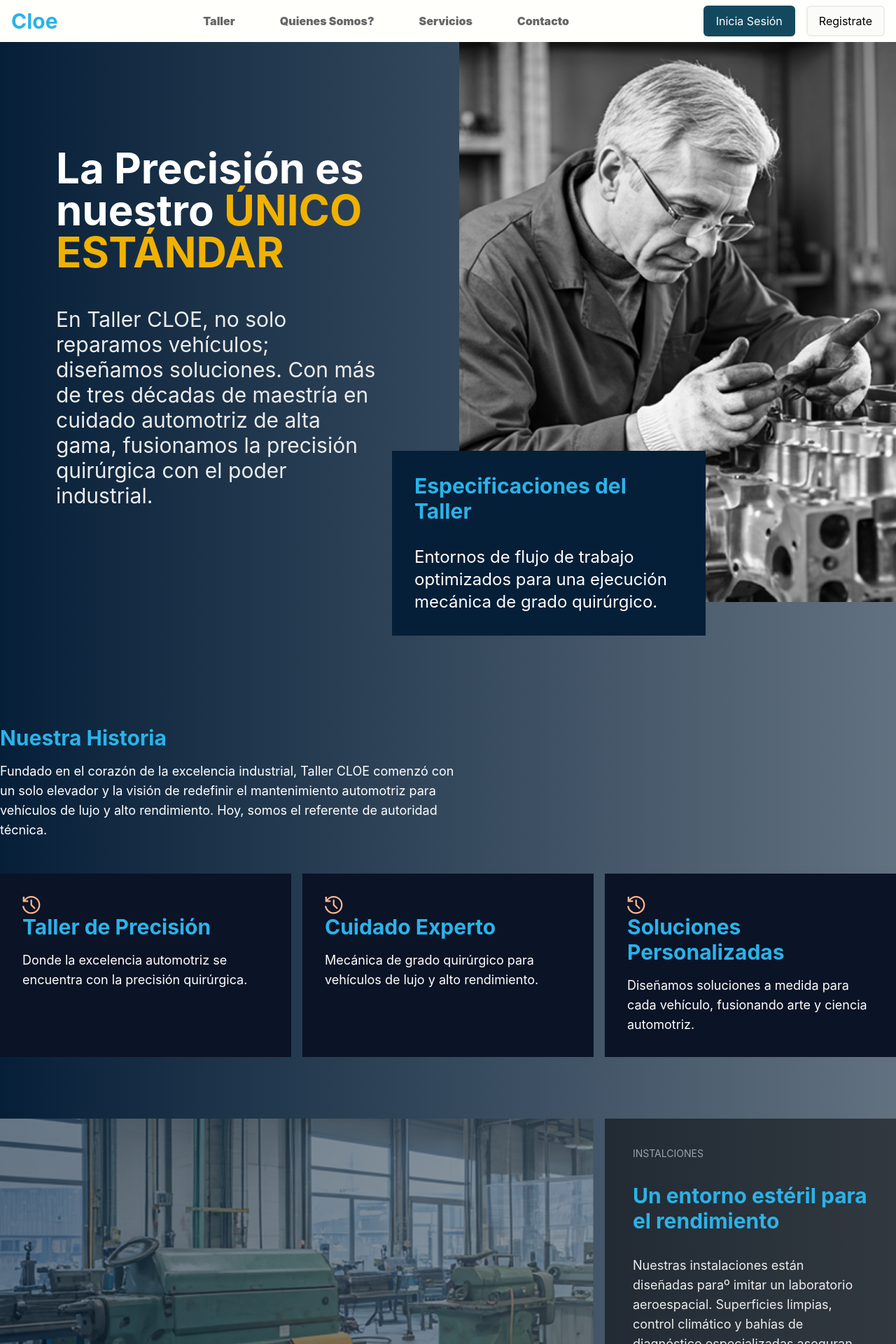
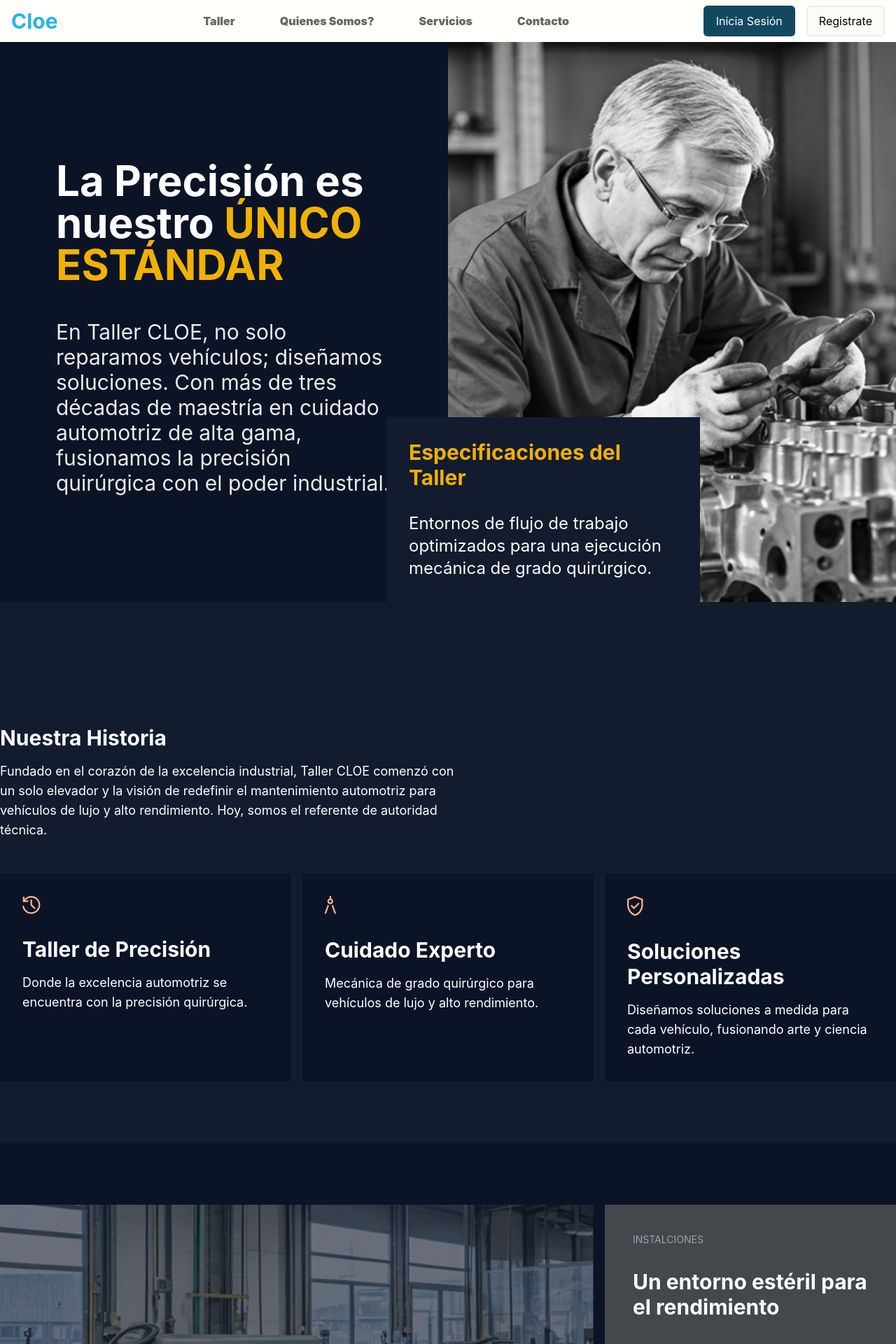
Before and after one commit to JuanDNJ/taller, a React (Vite) app: page /about in a window 1280 px wide. Shown: the top 1920 px of the page at 70% size. Built offline with nearby package versions, Linux system fonts and the light colour scheme; no server answers.

Commit message:
feat: agregar nuevos componentes SVG y refactorizar AboutPage y Title para incluir propiedades actualizadas

```diff
--- a/src/components/Title.tsx
+++ b/src/components/Title.tsx
@@ -13,7 +13,7 @@ const Title: FC<TitleProps> = ({ label, tag, size, color, className  }) => {
   const Tag = tag || 'h1'
   return (
     <Tag
-      className={`${TAGS_SIZE[Tag]} ${color || 'text-title'} ${size && TITLE_SIZE[size]} font-bold ${className }`}
+      className={`${TAGS_SIZE[Tag]} ${color} ${size && TITLE_SIZE[size]} font-bold ${className }`}
     >
       {label}
     </Tag>
--- /dev/null
+++ b/src/components/ui/icons/LegacySvg.tsx
@@ -0,0 +1,11 @@
+const LegacySvg = () => {
+  return (
+    <svg width="26" height="26" viewBox="0 0 26 26" fill="none" xmlns="http://www.w3.org/2000/svg">
+      <path
+        d="M12.6605 25.4999C9.41246 25.4999 6.5817 24.4307 4.16825 22.2922C1.7548 20.1538 0.365384 17.473 0 14.2499H2.2961C2.67495 16.8403 3.84081 18.9879 5.79369 20.6927C7.74658 22.3975 10.0355 23.2499 12.6605 23.2499C15.5855 23.2499 18.0668 22.2312 20.1043 20.1937C22.1418 18.1562 23.1605 15.6749 23.1605 12.7499C23.1605 9.82494 22.1418 7.3437 20.1043 5.3062C18.0668 3.2687 15.5855 2.24995 12.6605 2.24995C11.0221 2.24995 9.4865 2.61388 8.05381 3.34176C6.62112 4.06964 5.38747 5.07108 4.35285 6.34607H8.27591V8.59601H0.660631V0.980731H2.91058V4.53458C4.12788 3.09805 5.58556 1.98316 7.28363 1.18989C8.9817 0.396632 10.774 0 12.6605 0C14.4297 0 16.0874 0.334614 17.6336 1.00384C19.1797 1.67307 20.5278 2.58268 21.6778 3.73268C22.8278 4.88267 23.7374 6.23074 24.4066 7.77689C25.0759 9.32304 25.4105 10.9807 25.4105 12.7499C25.4105 14.5192 25.0759 16.1769 24.4066 17.723C23.7374 19.2691 22.8278 20.6172 21.6778 21.7672C20.5278 22.9172 19.1797 23.8268 17.6336 24.496C16.0874 25.1653 14.4297 25.4999 12.6605 25.4999ZM17.1634 18.7903L11.5788 13.2057V5.24995H13.8288V12.2942L18.7442 17.2096L17.1634 18.7903Z"
+        fill="#FFB690" />
+    </svg>
+  )
+}
+
+export default LegacySvg
--- /dev/null
+++ b/src/components/ui/icons/OkSvg.tsx
@@ -0,0 +1,11 @@
+const OkSvg = () => {
+    return (
+        <svg width="15" height="15" viewBox="0 0 15 15" fill="none" xmlns="http://www.w3.org/2000/svg">
+            <path
+                d="M6.06055 10.3153L11.1028 5.27305L10.3125 4.48268L6.06055 8.73461L3.92305 6.59711L3.13268 7.38747L6.06055 10.3153ZM7.12623 14.2499C6.14078 14.2499 5.2145 14.0629 4.3474 13.689C3.48029 13.315 2.72603 12.8074 2.08461 12.1663C1.44319 11.5251 0.935403 10.7712 0.561242 9.90448C0.187081 9.03776 0 8.11167 0 7.12623C0 6.14078 0.186998 5.2145 0.560993 4.3474C0.934988 3.48029 1.44255 2.72603 2.08369 2.08461C2.72482 1.44319 3.47875 0.935404 4.34547 0.561242C5.21219 0.187081 6.13827 0 7.12372 0C8.10917 0 9.03544 0.186998 9.90255 0.560993C10.7697 0.934988 11.5239 1.44255 12.1653 2.08369C12.8068 2.72482 13.3145 3.47875 13.6887 4.34547C14.0629 5.21219 14.2499 6.13827 14.2499 7.12372C14.2499 8.10917 14.0629 9.03544 13.689 9.90255C13.315 10.7696 12.8074 11.5239 12.1663 12.1653C11.5251 12.8068 10.7712 13.3145 9.90448 13.6887C9.03776 14.0629 8.11167 14.2499 7.12623 14.2499ZM7.12497 13.125C8.79997 13.125 10.2187 12.5437 11.3812 11.3812C12.5437 10.2187 13.125 8.79997 13.125 7.12497C13.125 5.44997 12.5437 4.03122 11.3812 2.86872C10.2187 1.70622 8.79997 1.12497 7.12497 1.12497C5.44997 1.12497 4.03122 1.70622 2.86872 2.86872C1.70622 4.03122 1.12497 5.44997 1.12497 7.12497C1.12497 8.79997 1.70622 10.2187 2.86872 11.3812C4.03122 12.5437 5.44997 13.125 7.12497 13.125Z"
+                fill="#FFB690" />
+        </svg>
+    )
+}
+
+export default OkSvg
--- /dev/null
+++ b/src/components/ui/icons/PrecisionSvg.tsx
@@ -0,0 +1,11 @@
+const PrecisionSvg = () => {
+    return (
+        <svg width="16" height="27" viewBox="0 0 16 27" fill="none" xmlns="http://www.w3.org/2000/svg">
+            <path
+                d="M0.288455 26.1922L0 23.7577L4.07306 12.5308C4.36152 12.7943 4.6692 13.0111 4.99612 13.1813C5.32303 13.3515 5.66918 13.4846 6.03455 13.5808L2.08264 24.4731L0.288455 26.1922ZM15.4615 26.1922L13.6673 24.4731L9.71539 13.5808C10.0808 13.4846 10.4269 13.3515 10.7538 13.1813C11.0807 13.0111 11.3884 12.7943 11.6769 12.5308L15.7499 23.7577L15.4615 26.1922ZM7.87497 11.625C6.73075 11.625 5.7572 11.2235 4.95432 10.4207C4.15144 9.61777 3.75 8.64422 3.75 7.5C3.75 6.525 4.04327 5.68269 4.62981 4.97308C5.21635 4.26347 5.92308 3.80194 6.75 3.58848V0H8.99994V3.58848C9.82686 3.80194 10.5336 4.26347 11.1201 4.97308C11.7067 5.68269 11.9999 6.525 11.9999 7.5C11.9999 8.64422 11.5985 9.61777 10.7956 10.4207C9.99275 11.2235 9.0192 11.625 7.87497 11.625ZM7.87497 9.37503C8.39613 9.37503 8.83893 9.19281 9.20336 8.82838C9.56779 8.46396 9.75 8.02116 9.75 7.5C9.75 6.97884 9.56779 6.53604 9.20336 6.17162C8.83893 5.80719 8.39613 5.62497 7.87497 5.62497C7.35381 5.62497 6.91102 5.80719 6.54659 6.17162C6.18216 6.53604 5.99995 6.97884 5.99995 7.5C5.99995 8.02116 6.18216 8.46396 6.54659 8.82838C6.91102 9.19281 7.35381 9.37503 7.87497 9.37503Z"
+                fill="#FFB690" />
+        </svg>
+    )
+}
+
+export default PrecisionSvg
--- /dev/null
+++ b/src/components/ui/icons/ShieldSvg.tsx
@@ -0,0 +1,10 @@
+const ShieldSvg = () => {
+    return (
+        <svg width="23" height="29" viewBox="0 0 23 29" fill="none" xmlns="http://www.w3.org/2000/svg">
+            <path d="M9.67494 18.998L17.6307 11.0422L16.0269 9.43844L9.67494 15.7904L6.4961 12.6115L4.89229 14.2153L9.67494 18.998ZM11.2499 28.4133C8.00573 27.5287 5.31969 25.6191 3.19181 22.6845C1.06394 19.7499 0 16.4692 0 12.8422V4.21152L11.2499 0L22.4999 4.21152V12.8422C22.4999 16.4692 21.436 19.7499 19.3081 22.6845C17.1802 25.6191 14.4942 27.5287 11.2499 28.4133ZM11.2499 26.0422C13.8499 25.2172 15.9999 23.5672 17.6999 21.0922C19.3999 18.6172 20.2499 15.8672 20.2499 12.8422V5.75475L11.2499 2.39417L2.24995 5.75475V12.8422C2.24995 15.8672 3.09994 18.6172 4.79994 21.0922C6.49994 23.5672 8.64994 25.2172 11.2499 26.0422Z" fill="#FFB690" />
+        </svg>
+
+    )
+}
+
+export default ShieldSvg
--- a/src/pages/About.page.tsx
+++ b/src/pages/About.page.tsx
@@ -5,59 +5,37 @@ import Container from '@/components/ui/Container'
 import Title from '@/components/Title'
 import entorno from '@/assets/images/entorno_taller.png'
 import details from '@/assets/images/herramientas_de_alta_gama.png'
-const PrecisionSvg = () => {
-  return (
-    <svg width="26" height="26" viewBox="0 0 26 26" fill="none" xmlns="http://www.w3.org/2000/svg">
-      <path
-        d="M12.6605 25.4999C9.41246 25.4999 6.5817 24.4307 4.16825 22.2922C1.7548 20.1538 0.365384 17.473 0 14.2499H2.2961C2.67495 16.8403 3.84081 18.9879 5.79369 20.6927C7.74658 22.3975 10.0355 23.2499 12.6605 23.2499C15.5855 23.2499 18.0668 22.2312 20.1043 20.1937C22.1418 18.1562 23.1605 15.6749 23.1605 12.7499C23.1605 9.82494 22.1418 7.3437 20.1043 5.3062C18.0668 3.2687 15.5855 2.24995 12.6605 2.24995C11.0221 2.24995 9.4865 2.61388 8.05381 3.34176C6.62112 4.06964 5.38747 5.07108 4.35285 6.34607H8.27591V8.59601H0.660631V0.980731H2.91058V4.53458C4.12788 3.09805 5.58556 1.98316 7.28363 1.18989C8.9817 0.396632 10.774 0 12.6605 0C14.4297 0 16.0874 0.334614 17.6336 1.00384C19.1797 1.67307 20.5278 2.58268 21.6778 3.73268C22.8278 4.88267 23.7374 6.23074 24.4066 7.77689C25.0759 9.32304 25.4105 10.9807 25.4105 12.7499C25.4105 14.5192 25.0759 16.1769 24.4066 17.723C23.7374 19.2691 22.8278 20.6172 21.6778 21.7672C20.5278 22.9172 19.1797 23.8268 17.6336 24.496C16.0874 25.1653 14.4297 25.4999 12.6605 25.4999ZM17.1634 18.7903L11.5788 13.2057V5.24995H13.8288V12.2942L18.7442 17.2096L17.1634 18.7903Z"
-        fill="#FFB690" />
-    </svg>
-  )
-}
+import LegacySvg from '@/components/ui/icons/LegacySvg'
+import PrecisionSvg from '@/components/ui/icons/PrecisionSvg'
+import OkSvg from '@/components/ui/icons/OkSvg'
+import ShieldSvg from '@/components/ui/icons/ShieldSvg'
 
-const LegacySvg = () => {
-  return (
-    <svg width="26" height="26" viewBox="0 0 26 26" fill="none" xmlns="http://www.w3.org/2000/svg">
-      <path
-        d="M12.6605 25.4999C9.41246 25.4999 6.5817 24.4307 4.16825 22.2922C1.7548 20.1538 0.365384 17.473 0 14.2499H2.2961C2.67495 16.8403 3.84081 18.9879 5.79369 20.6927C7.74658 22.3975 10.0355 23.2499 12.6605 23.2499C15.5855 23.2499 18.0668 22.2312 20.1043 20.1937C22.1418 18.1562 23.1605 15.6749 23.1605 12.7499C23.1605 9.82494 22.1418 7.3437 20.1043 5.3062C18.0668 3.2687 15.5855 2.24995 12.6605 2.24995C11.0221 2.24995 9.4865 2.61388 8.05381 3.34176C6.62112 4.06964 5.38747 5.07108 4.35285 6.34607H8.27591V8.59601H0.660631V0.980731H2.91058V4.53458C4.12788 3.09805 5.58556 1.98316 7.28363 1.18989C8.9817 0.396632 10.774 0 12.6605 0C14.4297 0 16.0874 0.334614 17.6336 1.00384C19.1797 1.67307 20.5278 2.58268 21.6778 3.73268C22.8278 4.88267 23.7374 6.23074 24.4066 7.77689C25.0759 9.32304 25.4105 10.9807 25.4105 12.7499C25.4105 14.5192 25.0759 16.1769 24.4066 17.723C23.7374 19.2691 22.8278 20.6172 21.6778 21.7672C20.5278 22.9172 19.1797 23.8268 17.6336 24.496C16.0874 25.1653 14.4297 25.4999 12.6605 25.4999ZM17.1634 18.7903L11.5788 13.2057V5.24995H13.8288V12.2942L18.7442 17.2096L17.1634 18.7903Z"
-        fill="#FFB690" />
-    </svg>
-  )
-}
-const OkSvg = () => {
-  return (
-   <svg width="15" height="15" viewBox="0 0 15 15" fill="none" xmlns="http://www.w3.org/2000/svg">
-    <path
-        d="M6.06055 10.3153L11.1028 5.27305L10.3125 4.48268L6.06055 8.73461L3.92305 6.59711L3.13268 7.38747L6.06055 10.3153ZM7.12623 14.2499C6.14078 14.2499 5.2145 14.0629 4.3474 13.689C3.48029 13.315 2.72603 12.8074 2.08461 12.1663C1.44319 11.5251 0.935403 10.7712 0.561242 9.90448C0.187081 9.03776 0 8.11167 0 7.12623C0 6.14078 0.186998 5.2145 0.560993 4.3474C0.934988 3.48029 1.44255 2.72603 2.08369 2.08461C2.72482 1.44319 3.47875 0.935404 4.34547 0.561242C5.21219 0.187081 6.13827 0 7.12372 0C8.10917 0 9.03544 0.186998 9.90255 0.560993C10.7697 0.934988 11.5239 1.44255 12.1653 2.08369C12.8068 2.72482 13.3145 3.47875 13.6887 4.34547C14.0629 5.21219 14.2499 6.13827 14.2499 7.12372C14.2499 8.10917 14.0629 9.03544 13.689 9.90255C13.315 10.7696 12.8074 11.5239 12.1663 12.1653C11.5251 12.8068 10.7712 13.3145 9.90448 13.6887C9.03776 14.0629 8.11167 14.2499 7.12623 14.2499ZM7.12497 13.125C8.79997 13.125 10.2187 12.5437 11.3812 11.3812C12.5437 10.2187 13.125 8.79997 13.125 7.12497C13.125 5.44997 12.5437 4.03122 11.3812 2.86872C10.2187 1.70622 8.79997 1.12497 7.12497 1.12497C5.44997 1.12497 4.03122 1.70622 2.86872 2.86872C1.70622 4.03122 1.12497 5.44997 1.12497 7.12497C1.12497 8.79997 1.70622 10.2187 2.86872 11.3812C4.03122 12.5437 5.44997 13.125 7.12497 13.125Z"
-        fill="#FFB690" />
-</svg>
-  )
-}
 type LegacyProps = { title: string, description: string, icon?: JSX.Element }
+
 const AboutPage: FC = () => {
   const [items] = useState<LegacyProps[]>([
     {
       title: 'Taller de Precisión',
       description: 'Donde la excelencia automotriz se encuentra con la precisión quirúrgica.',
-      icon: <PrecisionSvg />
+      icon: <LegacySvg />
     },
     {
       title: 'Cuidado Experto',
       description: 'Mecánica de grado quirúrgico para vehículos de lujo y alto rendimiento.',
-      icon: <LegacySvg />
+      icon: <PrecisionSvg />
     },
     {
       title: 'Soluciones Personalizadas',
       description: 'Diseñamos soluciones a medida para cada vehículo, fusionando arte y ciencia automotriz.',
-      icon: <LegacySvg />
+      icon: <ShieldSvg />
     }
   ])
 
   const uiTitle = ('La Precisión es nuestro único Estándar').replace('único Estándar', "<span class='text-yellow-500'>ÚNICO ESTÁNDAR</span>")
   return (
     <main className=''>
-      <section className='grid grid-cols-2 gap-8 bg-gradient-to-r from-gradient-default to-gradient-default/60'>
-        <article className='flex flex-col gap-4 justify-center px-16'>
+      <section className='grid grid-cols-2'>
+        <article className='flex flex-col gap-4 justify-center px-16 bg-[#0B1326]'>
           <TitlePage label={uiTitle} />
           <section className="mt-8 px-4">
             <p className='text-main text-3xl'>
@@ -74,8 +52,8 @@ const AboutPage: FC = () => {
             className="w-[77dvw] h-screen object-cover"
             alt="Maestro técnico trabajando"
           />
-          <article className='bg-gradient-default absolute -bottom-12 -left-24 max-w-md p-8'>
-            <Title label="Especificaciones del Taller" />
+          <article className=' bg-[#131B2E] absolute -bottom-0 -left-22 max-w-md p-8'>
+            <Title color="text-yellow-500" label="Especificaciones del Taller" />
             <section className="mt-8">
               <p className='text-white text-2xl'>
                 Entornos de flujo de trabajo
@@ -86,37 +64,42 @@ const AboutPage: FC = () => {
             </section>
           </article>
         </article>
-
       </section>
-      <section className="bg-gradient-to-r from-gradient-default to-gradient-default/60">
+      <section className="bg-[#131B2E]">
         <Container>
           <section className="pt-44">
-            <article className='max-w-2xl'>
-              <Title label="Nuestra Historia" />
+            <article className='max-w-2xl '>
+              <Title color="text-white" label="Nuestra Historia" />
               <p className='text-white text-lg mt-4'>
                 Fundado en el corazón de la excelencia industrial, Taller CLOE comenzó con un solo elevador
                 y la visión de redefinir el mantenimiento automotriz para vehículos de lujo y alto
                 rendimiento. Hoy, somos el referente de autoridad técnica.
               </p>
             </article>
-            <article className='grid grid-cols-3 gap-4'>
+            <article className='grid grid-cols-3 gap-4 pb-22'>
               {items.map((item, index) => (
-                <section key={index} className="mt-12 bg-[#0B1326] p-8">
-                  {item.icon}
-                  <Title label={item.title} />
-                  <p className='text-white text-lg mt-4'>
-                    {item.description}
-                  </p>
+                <section key={index} className="mt-12 bg-[#0B1326] p-8 flex flex-col gap-4">
+                  <i className='mb-4'>{item.icon}</i>
+                  <div>
+                    <Title color="text-white" label={item.title} className='text-main' />
+                    <p className='text-white text-lg mt-4'>
+                      {item.description}
+                    </p>
+                  </div>
                 </section>
               ))}
             </article>
           </section>
-          <section className="my-22 grid grid-flow-row auto-rows-[512px] grid-cols-12 gap-4 overflow-hidden">
+        </Container>
+      </section>
+      <section className="bg-[#0B1326]">
+        <Container>
+          <section className="py-22 grid grid-flow-row auto-rows grid-cols-12 gap-4 bg-[#0B1326]">
             <img className="row-1 col-span-8 w-full max-h-[512px] object-cover " src={entorno} alt="Entorno del taller" />
-            <div className="row-1 col-span-4 bg-black/50 flex flex-col p-6">
-            <span className="p-4 rounded-sm text-gray-400 text-sm mb-4">INSTALCIONES</span>
-              <div className="flex flex-col gap-4">
-                <Title  label="Un entorno estéril para el rendimiento" className="px-4" />
+            <div className="row-1 col-span-4 bg-[#44474C] flex flex-col p-6">
+              <span className="p-4 rounded-sm text-gray-400 text-sm mb-4">INSTALCIONES</span>
+              <div className="flex flex-col gap-4 ">
+                <Title color="text-white" label="Un entorno estéril para el rendimiento" className="px-4" />
                 <p className='text-main text-lg mt-4 px-4 mb-4'>
                   Nuestras instalaciones están diseñadas paraº
                   imitar un laboratorio aeroespacial. Superficies
@@ -132,10 +115,10 @@ const AboutPage: FC = () => {
               </div>
             </div>
             <img className="row-2 col-span-4 w-full object-cover" src={details} alt="Herramientas de alta gama" />
+            <div className='row-2 col-span-8 '>asdasd</div>
           </section>
         </Container>
       </section>
-
     </main>
   )
 }
```
Also changed, not shown: src/assets/precision.svg, src/assets/protect.svg (added).
